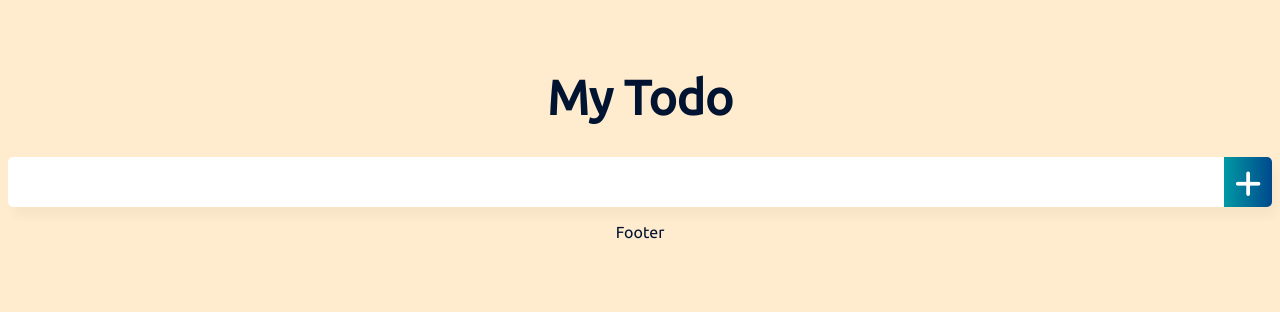
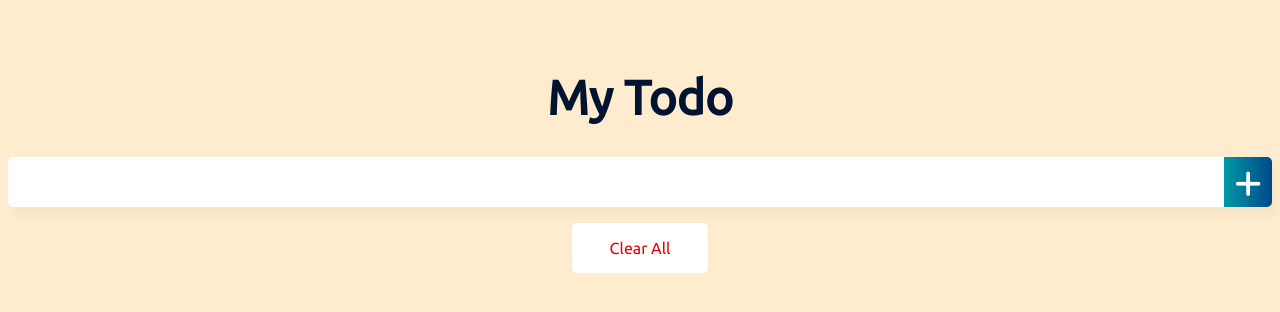
Before and after one commit to nrudev/vue-todo, a Vue app: page / in a window 1280 px wide. Shown: the top 312 px of the page. Built offline with nearby package versions, Linux system fonts and the light colour scheme.

Commit message:
App.vue 중심으로 리팩토링
- 기존에는 각 컴포넌트에서 직접 Local Storage에 대해 기능을 수행했지만, 이제는 각 컴포넌트에서 App.vue에 기능을 전달하는 역할만 하고, App.vue가 해당 기능을 수행하도록 리팩토링

```diff
--- a/src/App.vue
+++ b/src/App.vue
@@ -1,9 +1,13 @@
 <template>
   <div id="app">
     <todo-header></todo-header>
-    <todo-input></todo-input>
-    <todo-list></todo-list>
-    <todo-footer></todo-footer>
+    <todo-input @addTodo="addOneTodo"></todo-input>
+    <todo-list
+      v-bind:propsdata="todoList"
+      @removeItem="removeOneTodo"
+      @toggleItem="toggleOneTodo"
+    ></todo-list>
+    <todo-footer @clearAll="clearAllItems"></todo-footer>
   </div>
 </template>
 
@@ -20,6 +24,43 @@ export default {
     TodoList,
     TodoFooter,
   },
+  data() {
+    return {
+      todoList: [],
+    };
+  },
+  methods: {
+    addOneTodo(newTodo) {
+      const obj = { todo: newTodo, isDone: false };
+      localStorage.setItem(obj.todo, JSON.stringify(obj));
+      this.todoList.push(obj);
+    },
+    removeOneTodo(key, index) {
+      localStorage.removeItem(key);
+      this.todoList.splice(index, 1);
+    },
+    toggleOneTodo(key, index) {
+      const obj = {
+        todo: key,
+        isDone: !JSON.parse(localStorage.getItem(key)).isDone,
+      };
+      localStorage.setItem(key, JSON.stringify(obj));
+      this.todoList[index].isDone = !this.todoList[index].isDone;
+    },
+    clearAllItems() {
+      localStorage.clear();
+      this.todoList = [];
+    },
+  },
+  created() {
+    if (localStorage.length > 0) {
+      for (let i = 0; i < localStorage.length; i++) {
+        this.todoList.push(
+          JSON.parse(localStorage.getItem(localStorage.key(i)))
+        );
+      }
+    }
+  },
 };
 </script>
 
--- a/src/components/TodoFooter.vue
+++ b/src/components/TodoFooter.vue
@@ -1,9 +1,31 @@
 <template>
-  <div>Footer</div>
+  <footer class="clearAllContainer">
+    <span class="clearAllBtn" @click="clearAll">Clear All</span>
+  </footer>
 </template>
 
 <script>
-export default {};
+export default {
+  methods: {
+    clearAll() {
+      this.$emit('clearAll');
+    },
+  },
+};
 </script>
 
-<style></style>
+<style scoped>
+.clearAllContainer {
+  width: 8.5rem;
+  height: 50px;
+  line-height: 50px;
+  background-color: white;
+  border-radius: 5px;
+  margin: 0 auto;
+}
+.clearAllBtn {
+  color: #e20303;
+  display: block;
+  cursor: pointer;
+}
+</style>
--- a/src/components/TodoInput.vue
+++ b/src/components/TodoInput.vue
@@ -17,8 +17,7 @@ export default {
   methods: {
     addTodo() {
       if (this.newTodo !== '') {
-        const obj = { todo: this.newTodo, isDone: false };
-        localStorage.setItem(obj.todo, JSON.stringify(obj));
+        this.$emit('addTodo', this.newTodo);
       }
       this.clearInput();
     },
--- a/src/components/TodoList.vue
+++ b/src/components/TodoList.vue
@@ -2,18 +2,18 @@
   <section>
     <ul>
       <li
-        v-for="todoItem in todoList"
+        v-for="(todoItem, index) in propsdata"
         v-bind:key="todoItem.todo"
         v-bind:class="{ textDone: todoItem.isDone }"
       >
         <span
           class="checkBtn"
           v-bind:class="{ checkBtnDone: todoItem.isDone }"
-          @click="toggleItem(todoItem.todo)"
+          @click="toggleItem(todoItem.todo, index)"
           ><i class="fa-solid fa-check"></i
         ></span>
         {{ todoItem.todo }}
-        <span class="removeBtn" @click="removeItem(todoItem.todo)"
+        <span class="removeBtn" @click="removeItem(todoItem.todo, index)"
           ><i class="fa-solid fa-trash-can"></i
         ></span>
       </li>
@@ -23,30 +23,14 @@
 
 <script>
 export default {
-  data() {
-    return {
-      todoList: [],
-    };
-  },
-  created: function () {
-    if (localStorage.length > 0) {
-      for (let i = 0; i < localStorage.length; i++) {
-        this.todoList.push(
-          JSON.parse(localStorage.getItem(localStorage.key(i)))
-        );
-      }
-    }
-  },
+  props: ['propsdata'],
   methods: {
-    removeItem(key) {
-      localStorage.removeItem(key);
+    removeItem(key, index) {
+      console.log(index);
+      this.$emit('removeItem', key, index);
     },
-    toggleItem(key) {
-      const obj = {
-        todo: key,
-        isDone: !JSON.parse(localStorage.getItem(key)).isDone,
-      };
-      localStorage.setItem(key, JSON.stringify(obj));
+    toggleItem(key, index) {
+      this.$emit('toggleItem', key, index);
     },
   },
 };
```
